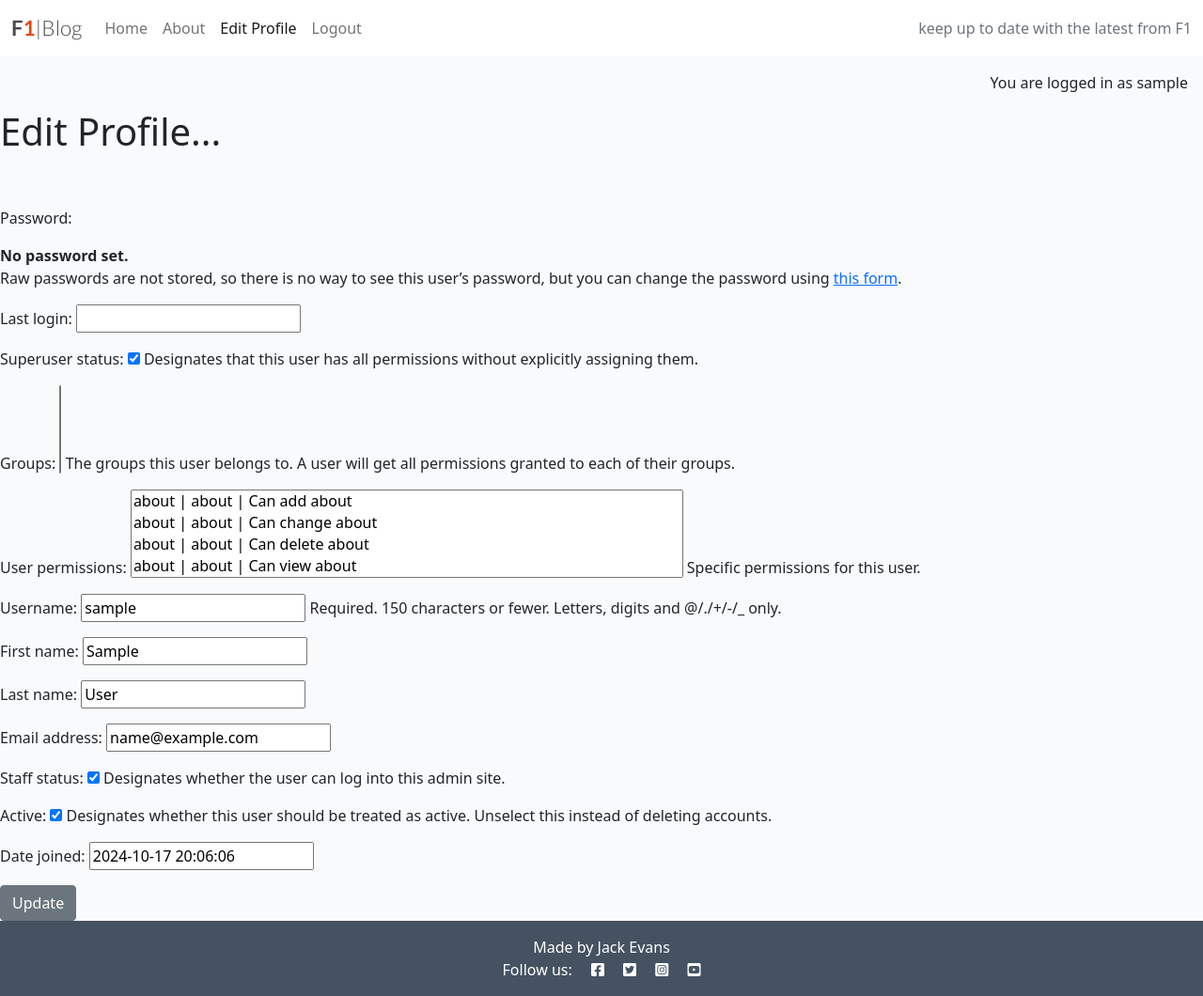
After one commit to Jackevans47/f1-blog, a Django app: page /edit_profile/ in a window 1280 px wide. The commit adds this page. Shown: the whole page at 94% size. Run offline with Django 4.2, Linux system fonts and the light colour scheme; the visitor is signed in with stand-in values (Sample User, id 1).

Commit message:
add edit profile

```diff
--- a/blog/urls.py
+++ b/blog/urls.py
@@ -1,9 +1,12 @@
 from django.urls import path
 from . import views
+from .views import UserEditForm
+from django.contrib.auth import views as auth_views
 
 
 urlpatterns = [
     path("", views.PostList.as_view(), name="home"),
+    path("edit_profile/", UserEditForm.as_view(), name="edit_profile"),
     path("<slug:slug>/", views.post_detail, name="post_detail"),
     path(
         "<slug:slug>/edit_comment/<int:comment_id>",
--- a/blog/views.py
+++ b/blog/views.py
@@ -1,12 +1,23 @@
 from django.shortcuts import render, get_object_or_404, reverse
 from django.views import generic
 from django.contrib import messages
+from django.contrib.auth.forms import UserChangeForm
 from django.http import HttpResponseRedirect
+from django.urls import reverse_lazy
 from .models import Post, Comment
 from .forms import CommentForm
 
 
 # Create your views here.
+class UserEditForm(generic.UpdateView):
+    form_class = UserChangeForm
+    template_name = "account/edit_profile.html"
+    success_url = reverse_lazy("home")
+
+    def get_object(self):
+        return self.request.user
+
+
 class PostList(generic.ListView):
     queryset = Post.objects.filter(status=1)
     template_name = "blog/index.html"
--- a/f1/settings.py
+++ b/f1/settings.py
@@ -31,7 +31,7 @@ TEMPLATES_DIR = os.path.join(BASE_DIR, "templates")
 SECRET_KEY = os.environ.get("SECRET_KEY")
 
 # SECURITY WARNING: don't run with debug turned on in production!
-DEBUG = False
+DEBUG = True
 
 ALLOWED_HOSTS = [
     # "http://127.0.0.1:8000/",
--- /dev/null
+++ b/templates/account/edit_profile.html
@@ -0,0 +1,14 @@
+{% extends 'base.html' %} {% block title %}Edit Profile{% endblock %}
+<!-- <br/> -->
+{% block content %}
+
+<h1>Edit Profile...</h1>
+<br /><br />
+
+<div class="form-group">
+  <form method="POST">
+    {% csrf_token %} {{ form.as_p }}
+    <button class="btn btn-secondary">Update</button>
+  </form>
+</div>
+{% endblock %}
--- a/templates/base.html
+++ b/templates/base.html
@@ -2,6 +2,8 @@
 <!-- <br /> -->
 {% url 'account_login' as login_url %} {% url 'account_signup' as signup_url %}
 {% url 'account_logout' as logout_url %}
+<!-- <br/> -->
+{% url 'edit_profile' as edit_profile_url %}
 
 <!DOCTYPE html>
 <html class="h-100" lang="en">
@@ -79,7 +81,16 @@
             {% if user.is_authenticated %}
             <li class="nav-item">
               <a
-                class="nav-link {% if request.path == logout_url %}active}"
+                class="nav-link {% if request.path == edit_profile_url %}active"
+                aria-current="page{% endif %}"
+                href="{% url 'edit_profile' %}"
+                >Edit Profile</a
+              >
+            </li>
+
+            <li class="nav-item">
+              <a
+                class="nav-link {% if request.path == logout_url %}active"
                 aria-current="page{% endif %}"
                 href="{% url 'account_logout' %}"
                 >Logout</a
```
Also changed, not shown: blog/test.views.py (+29 -0 lines), templates/account/base.html (+13 -13 lines).
